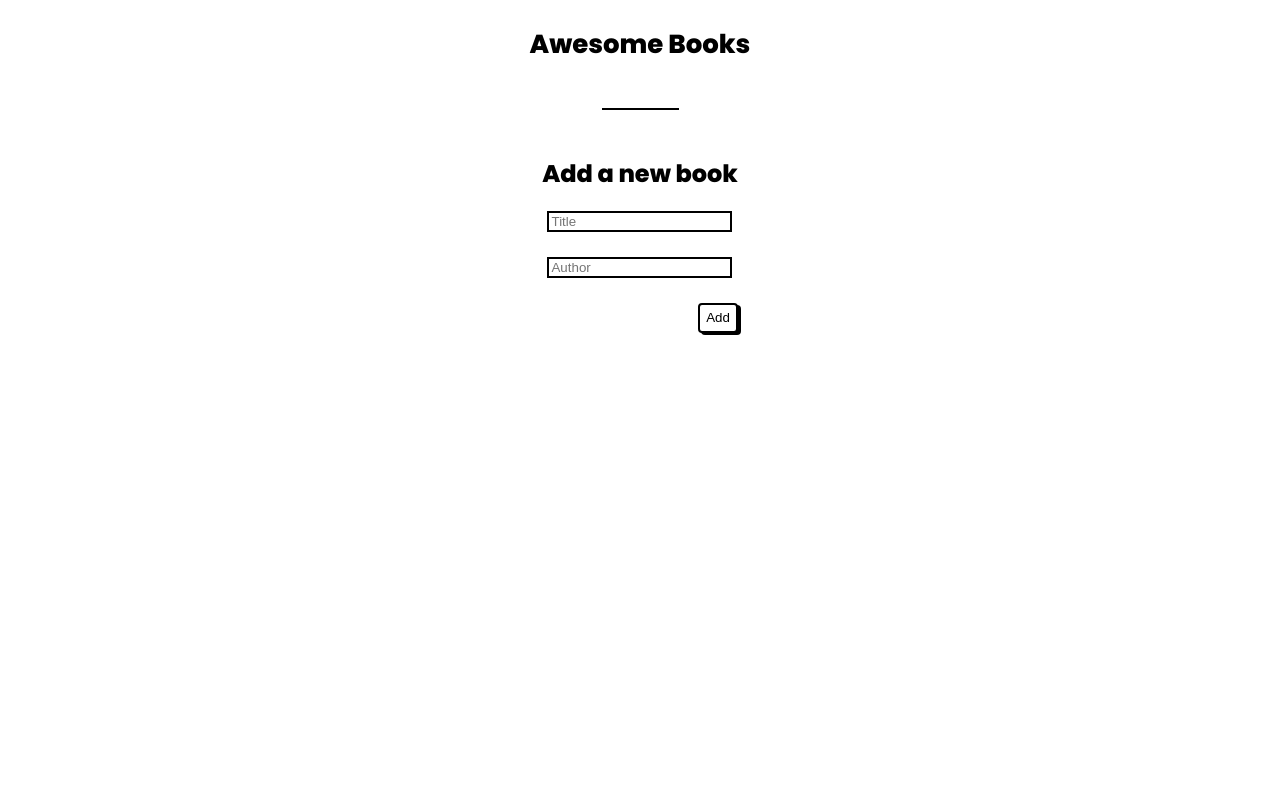
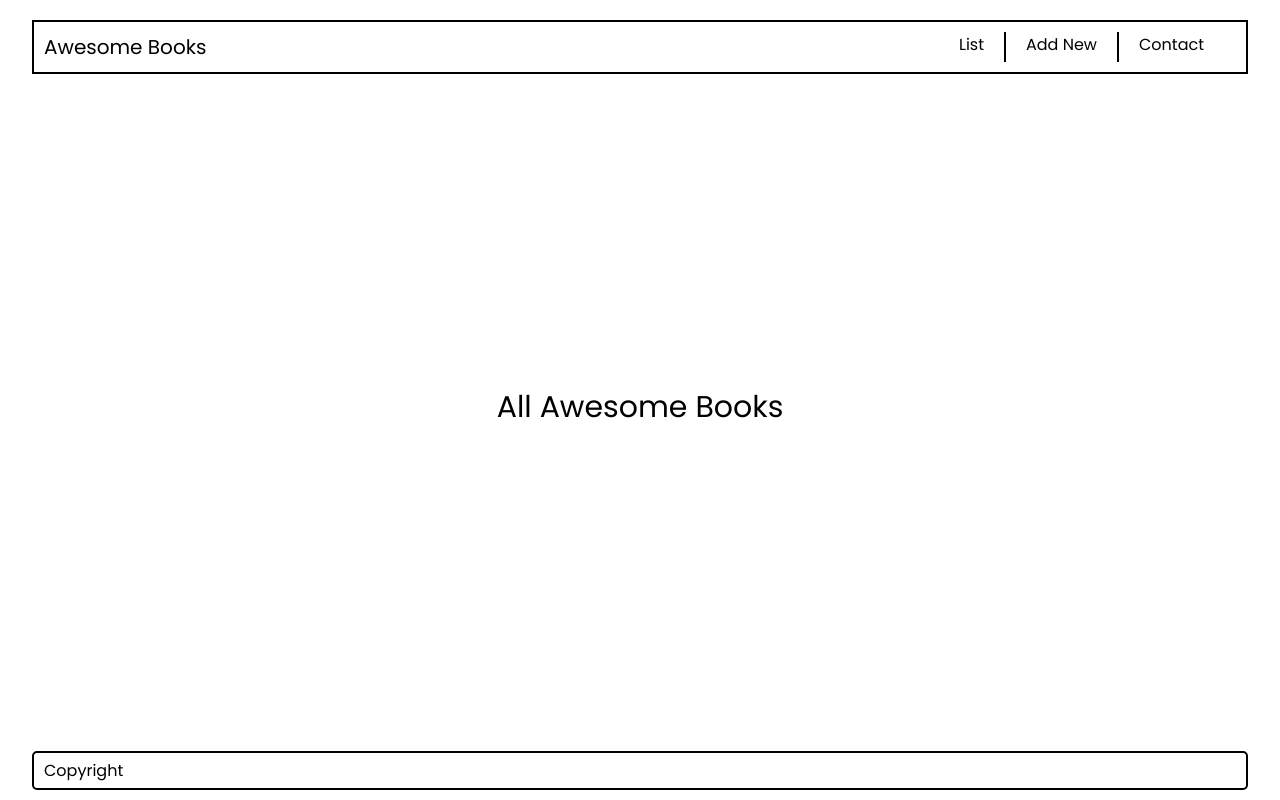
Before and after one commit to nxn404-n/Awesome-Books, a website: page index.html in a window 1280 px wide. Drawn offline with Linux system fonts and the light colour scheme.

Commit message:
Styling nav and list

```diff
--- a/index.css
+++ b/index.css
@@ -1,12 +1,22 @@
+* {
+  margin: 0;
+  padding: 0;
+  font-family: 'Poppins', sans-serif;
+}
+
 html {
-  margin: 0;
-  font-family: 'Poppins', sans-serif;
+  box-sizing: border-box;
+}
+*, *:before, *:after {
+  box-sizing: inherit;
 }
 
 body {
   display: flex;
   flex-direction: column;
   align-items: center;
+  justify-content: space-between;
+  height: 100vh;
 }
 
 h1 {
@@ -19,6 +29,7 @@ button {
   border-radius: 4px;
   background-color: #fff;
   height: 30px;
+  padding: 5px;
 }
 
 button:active {
@@ -30,7 +41,8 @@ button:active {
   display: flex;
   justify-content: space-between;
   align-items: center;
-  width: 30vw;
+  width: 95vw;
+  height: 40px;
 }
 
 .listItem:nth-child(odd) {
@@ -62,3 +74,67 @@ input:focus {
   width: 75px;
   margin: 26px 0;
 }
+
+header {
+  display: flex;
+  width: 95%;
+  border: 2px solid black;
+  justify-content: space-between;
+  margin: 20px;
+  padding: 10px;
+}
+
+header h1 {
+  font-weight: 400;
+  font-size: 20px;
+}
+
+header ul {
+  display: flex;
+  list-style: none;
+}
+
+header ul li {
+  margin: 0 10px;
+  border-right: 2px solid black;
+  padding-right: 20px;
+  cursor: pointer;
+  transform: scale(1);
+  transition: 0.3s ease-in-out;
+}
+
+header ul li:hover {
+  transform: scale(0.9);
+}
+
+header ul li:nth-child(3) {
+  border-right: 2px solid rgba(0, 0, 0, 0);
+}
+
+.listContainer {
+  text-align: center;
+}
+
+.listContainer h2 {
+  margin-bottom: 30px;
+  font-size: 30px;
+  font-weight: 400;
+}
+
+.list {
+  border-radius: 5px;
+  max-height: 60vh;
+  overflow: auto;
+}
+
+footer {
+  width: 95%;
+  border: 2px solid black;
+  padding: 5px 10px;
+  border-radius: 5px;
+  margin-bottom: 10px;
+}
+
+.addNew , .contact {
+  display: none;
+}
--- a/index.html
+++ b/index.html
@@ -13,8 +13,17 @@
 <body>
     <header>
         <h1>Awesome Books</h1>
+        <ul>
+            <li>List</li>
+            <li>Add New</li>
+            <li>Contact</li>
+        </ul>
     </header>
+    <section class="listContainer">
+        <h2>All Awesome Books</h2>
         <div class="list" id="list"></div>
+    </section>
+    <section class="addNew">
         <span class="black-bar"></span>
         <form action="" id="form">
             <h2>Add a new book</h2>
@@ -22,6 +31,13 @@
             <input type="text" placeholder="Author" id="author" required><br>
             <button type="submit" class="submitBtn">Add</button>
         </form>
+    </section>
+    <section class="contact">
+
+    </section>
+    <footer>
+        Copyright
+    </footer>
 </body>
 <script src="./scripts/index.js" type="module"></script>
 </html>
```
Lines whose indentation alone changed are shown as unchanged.
